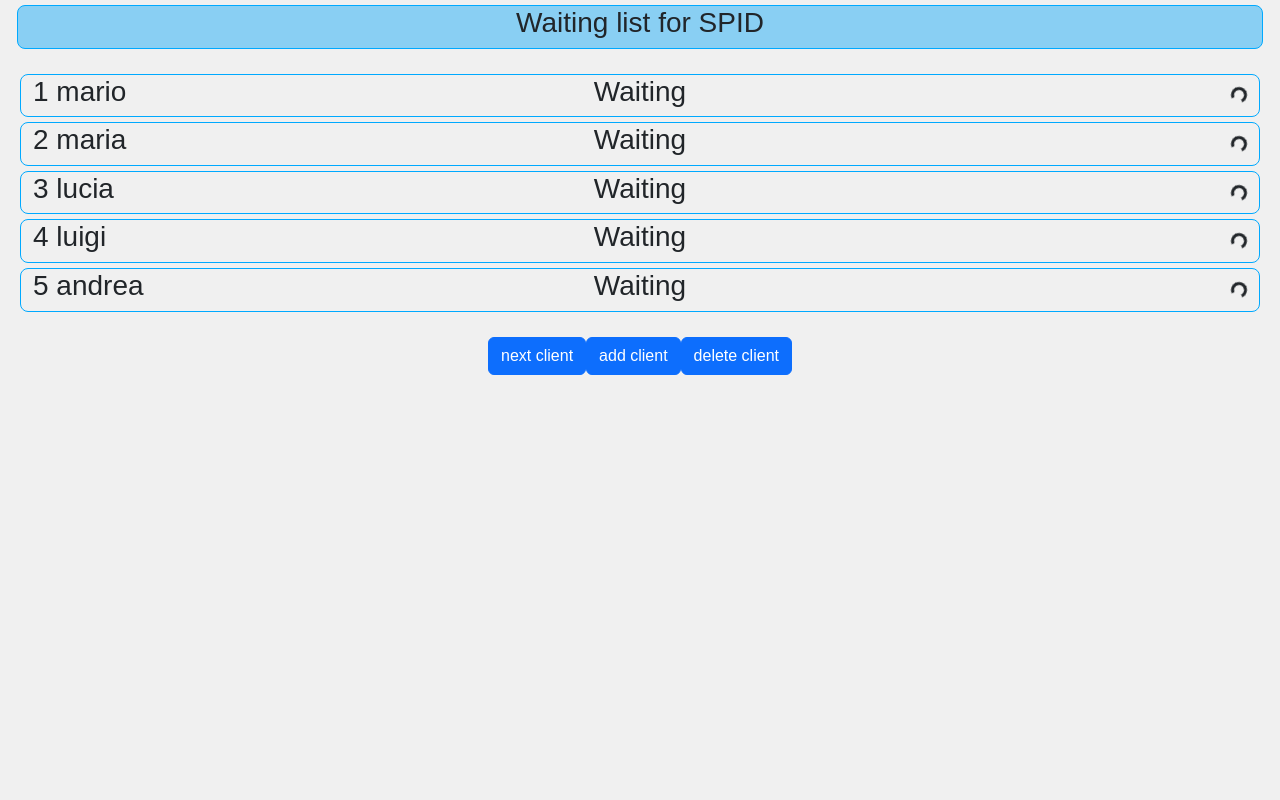
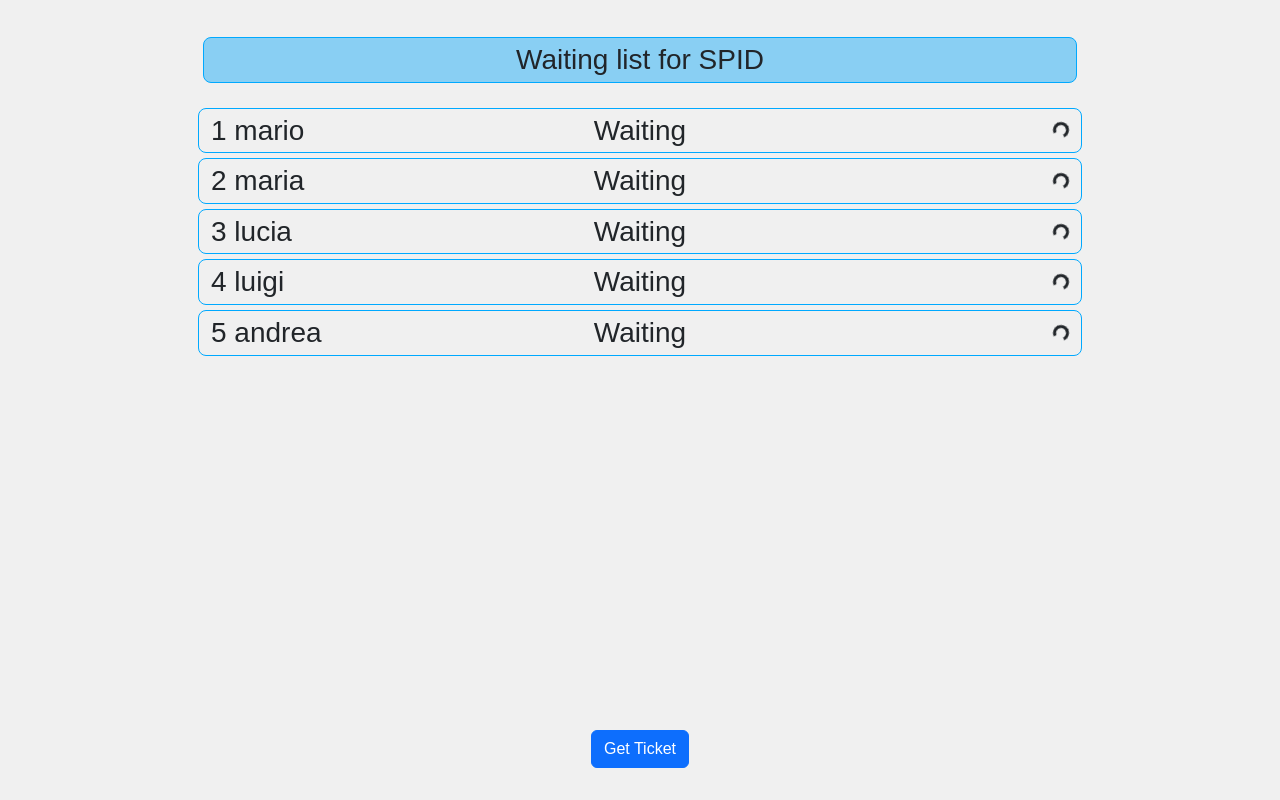
Before and after one commit to demoa00/se2023-11-OfficeQueueManager, a React (Vite) app in the folder client/: page /queue in a window 1280 px wide. Built offline with nearby package versions, Linux system fonts and the light colour scheme.

Commit message:
Queue and getticket improved

```diff
--- a/client/src/Queue.jsx
+++ b/client/src/Queue.jsx
@@ -1,6 +1,7 @@
 import dayjs from "dayjs";
 import { useEffect, useState } from "react";
 import { Col, Button, ListGroup, ListGroupItem, Container, Row, Spinner } from "react-bootstrap";
+import { useNavigate } from "react-router-dom";
 
 // COLOR PALETTE
 // https://colorhunt.co/palette/00a9ff89cff3a0e9ffcdf5fd
@@ -13,14 +14,17 @@
 
 const h3Style = {
     textAlign: "center",
+    margin: "5px 0"
 };
 
-function Queue() {
+function Queue(props) {
     const [queue, setQueue] = useState([{ id_ticket: 1, client: "mario", insertTime: dayjs(), inProcess: false },
     { id_ticket: 2, client: "maria", insertTime: dayjs(), inProcess: false },
     { id_ticket: 3, client: "lucia", insertTime: dayjs(), inProcess: false },
     { id_ticket: 4, client: "luigi", insertTime: dayjs(), inProcess: false },
     { id_ticket: 5, client: "andrea", insertTime: dayjs(), inProcess: false }]);
+
+    const navigate = useNavigate();
 
     let service = "SPID";
 
@@ -68,13 +72,32 @@
     };
 
     return <>
-        <Container className="d-flex flex-column justify-content-center" fluid>
+        <Container className="d-flex flex-column">
             <Row className="d-flex justify-content-center" style={{ ...rowStyle, margin: "5px", backgroundColor: "#89CFF3" }}>
                 <h3 style={h3Style}>{"Waiting list for " + service}</h3>
             </Row>
+            <Container fluid className="d-flex flex-column justify-content-between h-100">
                 <Row>
-                <Col style={{ margin: "20px" }}>
+                    <Col style={{ margin: "20px 0" }} className="text-start" xs={12}>
                         {
+                            // Object.entries(props.queue).map(([service, queue]) => {
+                            //     return(
+                            //         <div className="mb-4">
+                            //             <h3 className="font-weight-bold">{service}</h3>
+                            //             {
+                            //                 queue.map((number) => {
+                            //                     return (
+                            //                         <Row key={number} className="d-flex justify-content-between align-items-center" style={rowStyle}>
+                            //                             <Col className="d-flex justify-content-start"><h3 style={h3Style}>{number}</h3></Col>
+                            //                             <Col className="d-flex justify-content-center"><h3 style={h3Style}>{"Waiting"}</h3></Col>
+                            //                             <Col className="d-flex justify-content-end"><Spinner variant="dark" size="sm" animation="border" /></Col>
+                            //                         </Row>
+                            //                     )
+                            //                 })
+                            //             }
+                            //         </div>
+                            //     )
+                            // })
                             queue.sort((a, b) => a.insertTime.diff(b.insertTime)).map((q, i) => {
                                 if (q.inProcess) {
                                     return <Row key={i} className="d-flex justify-content-between align-items-center" style={{ ...rowStyle, backgroundColor: "#A0E9FF" }}>
@@ -91,9 +114,9 @@
                         }
                     </Col>
                 </Row>
-        </Container>
-        <Col className="d-flex flex-row justify-content-center">
-            <Button onClick={() => nextTicket(3)}>
+                <Row>
+                    <Col className="d-flex flex-row justify-content-center" xs={12}>
+                        {/* <Button onClick={() => nextTicket(3)}>
                             next client
                         </Button>
                         <Button onClick={() => addTicket({ id_ticket: queue.length + 1, client: "francesca", insertTime: dayjs() })}>
@@ -101,8 +124,13 @@
                         </Button>
                         <Button onClick={() => deleteTicket(3)}>
                             delete client
-            </Button>
+                        </Button> */}
+                        <Button onClick={() => navigate('/getTicket')}>Get Ticket</Button>
                     </Col>
+                </Row>
+
+            </Container>
+        </Container>
     </>;
 }
 
--- a/client/src/screens/GetTicket.jsx
+++ b/client/src/screens/GetTicket.jsx
@@ -2,13 +2,15 @@
 import { Button, Col, Container, Row } from 'react-bootstrap'
 import DataAPI from '../FunctionalAPI/DataAPI'
 import '../style/getTicket.css'
+import { useNavigate } from 'react-router-dom'
 
-function GetTicket() {
+function GetTicket(props) {
 
   const [services, setServices] = useState(null)
   const [hoveredService, setHoveredService] = useState(null)
   const [selectedService, setSelectedService] = useState(null)
 
+  const navigate = useNavigate()
 
   useEffect(()=>{
     DataAPI.GetServicesName().then((s)=>{
@@ -21,7 +23,19 @@
 
   function getTicket () {
     DataAPI.NewTicket(selectedService.servicename).then((s)=>{
-      console.log(s)
+      // if(s.status === 200){
+        // var currentQueue = props.queue
+        // var servicename = selectedService.servicename
+        // if(currentQueue[servicename] === undefined){
+        //   currentQueue[servicename] = [`1`]
+        // }
+        // else {
+        //   currentQueue[servicename] = [...currentQueue[servicename], `${currentQueue[servicename].length + 1}`]
+        // }
+        // props.setQueue({...currentQueue})
+        // console.log(currentQueue)
+        navigate('/queue')
+      // }
     }).catch((err)=>{
       console.log(err)
     })
```
Lines whose indentation alone changed are shown as unchanged.
